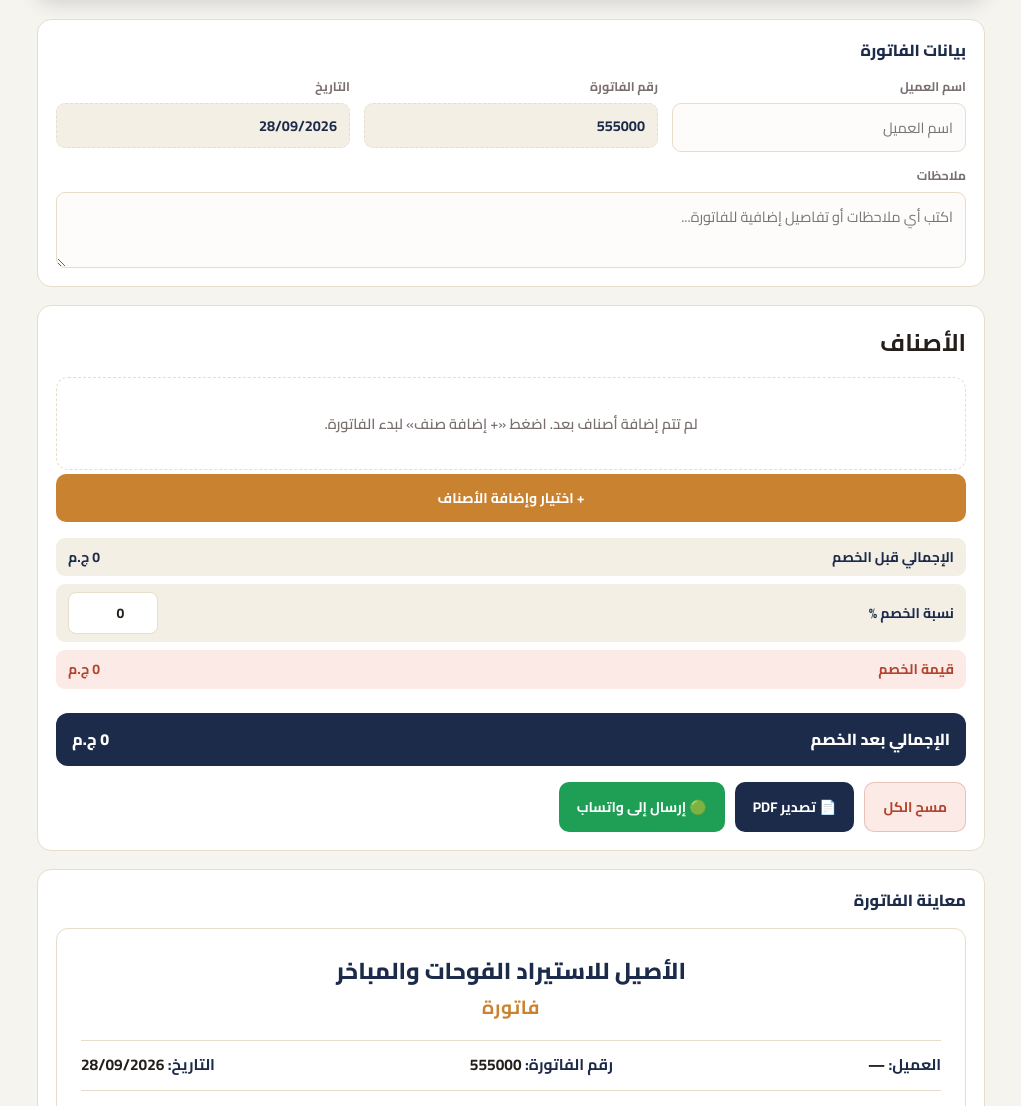
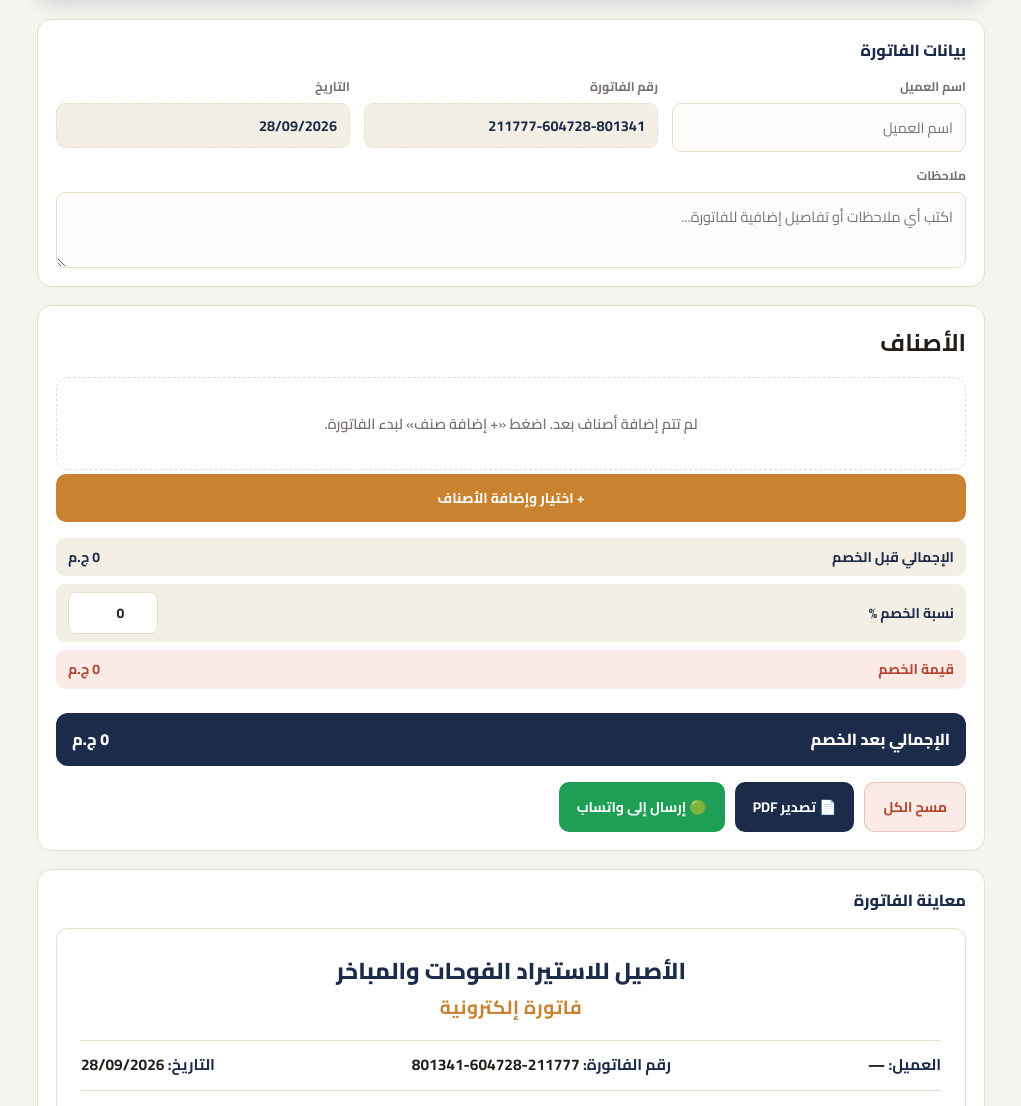
Before and after one commit to artifymm-bot/asil-mabakhir-dev, a plain HTML site: page index.html in a window 1280 px wide. Shown: the part 151-1257 px from the top of the page, without its empty margins (129-1150 px from the left). Drawn offline with Linux system fonts and the light colour scheme.

Commit message:
Update electronic invoice title and invoice number format

```diff
--- a/index.html
+++ b/index.html
@@ -489,7 +489,7 @@
     <h2>معاينة الفاتورة</h2>
     <div id="invoicePreview">
       <div class="inv-company">الأصيل للاستيراد الفوحات والمباخر</div>
-      <div class="inv-title">فاتورة</div>
+      <div class="inv-title">فاتورة إلكترونية</div>
       <div class="inv-meta">
         <div><b>العميل:</b> <span id="pClient">—</span></div>
         <div><b>رقم الفاتورة:</b> <span id="pInvNo">—</span></div>
@@ -705,7 +705,15 @@ function formatMoney(n){
 }
 
 function generateInvoiceNumber(){
-  invoiceNumber = String(Date.now()).slice(-6).padStart(6, "0");
+  const sixDigits = () => {
+    if(window.crypto && crypto.getRandomValues){
+      const buffer = new Uint32Array(1);
+      crypto.getRandomValues(buffer);
+      return String(buffer[0] % 1000000).padStart(6, "0");
+    }
+    return String(Math.floor(Math.random() * 1000000)).padStart(6, "0");
+  };
+  invoiceNumber = sixDigits() + "-" + sixDigits() + "-" + sixDigits();
 }
 
 function getInvoiceFileBaseName(){
```
